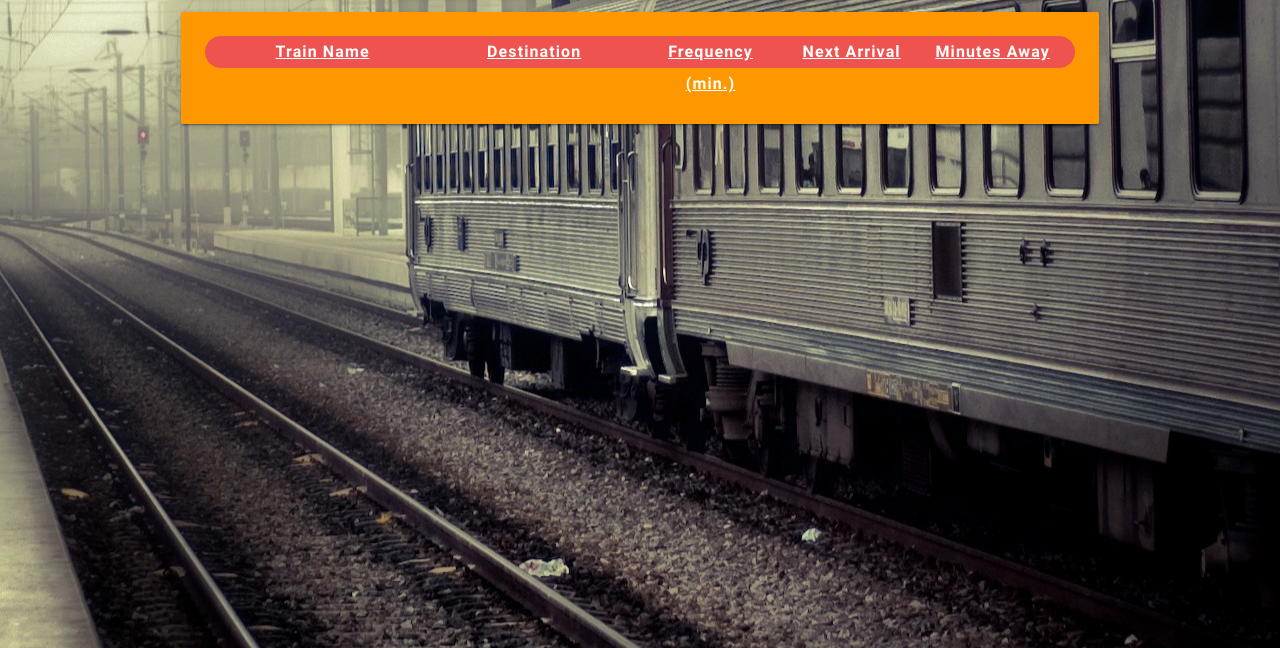
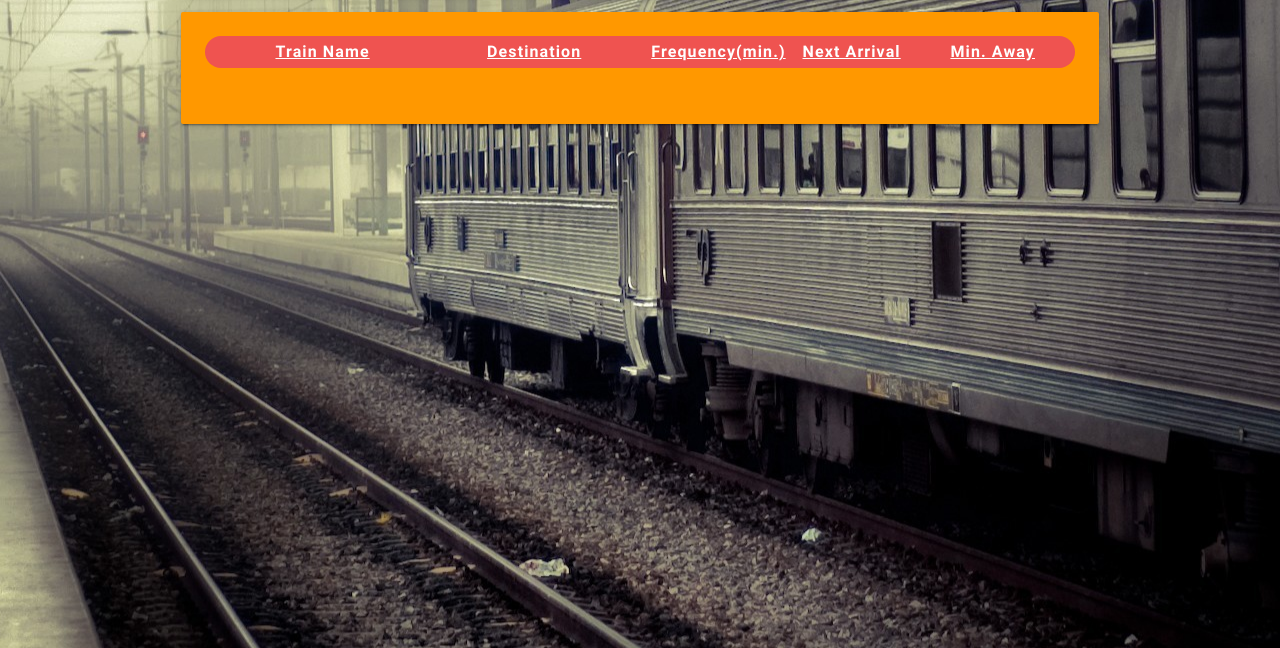
Before and after one commit to msgctcheng/train-schedule, a plain HTML site: page index.html in a window 1280 px wide. Shown: the part 152-800 px from the top of the page. Drawn offline with nearby package versions, Linux system fonts and the light colour scheme; no server answers.

Commit message:
Update Cheat xD

```diff
--- a/assets/css/style.css
+++ b/assets/css/style.css
@@ -23,6 +23,9 @@ h6 {
     text-align: center;
 }
 .head {
+    display:inline-block;
+    position: relative;
+    width:100%;
     text-align: center;
     text-decoration: underline;
     font-weight: bold;
--- a/assets/javascript/train.js
+++ b/assets/javascript/train.js
@@ -112,4 +112,7 @@ dataRef.ref().on("child_added", function(childSnapshot) {
     var timeTill = frequent - remTime;
     var nextTime = moment().add(timeTill, "minutes");
     $("#appendHere").append("<div class='chip row center-align'><div class='new name col s3'>" + displayName + "</div><div class='new dest col s3'>" + displayDest + "</div><div class='new freq col s2'>" + frequent + "</div><div class='new next col s2'>" + moment(nextTime).format("HH:mm") + "</div><div class='new away col s2'>" + timeTill + "</div></div>");
-  });
+});
+setInterval(function(){
+  location.reload(true);
+}, 60000);
--- a/index.html
+++ b/index.html
@@ -17,9 +17,9 @@
                 <div class='chip row red lighten-1 white-text'>
                     <div class='head name col s3'>Train Name</div>
                     <div class='head dest col s3'>Destination</div>
-                    <div class='head freq col s2'>Frequency (min.)</div>
+                    <div class='head freq col s2'>Frequency(min.)</div>
                     <div class='head next col s2'>Next Arrival</div>
-                    <div class='head away col s2'>Minutes Away</div>
+                    <div class='head away col s2'>Min. Away</div>
                 </div>
 <!-- Script - - - - - - - - - - - - - - - - - - - - - - - - - -- - - - - - - - - - -  -->
         <script src="https://www.gstatic.com/firebasejs/4.2.0/firebase.js"></script>
```
